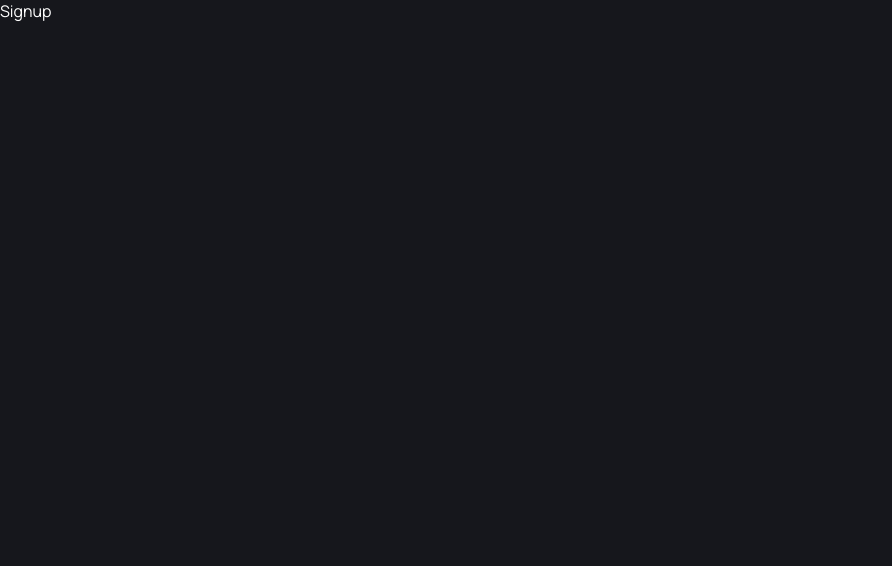
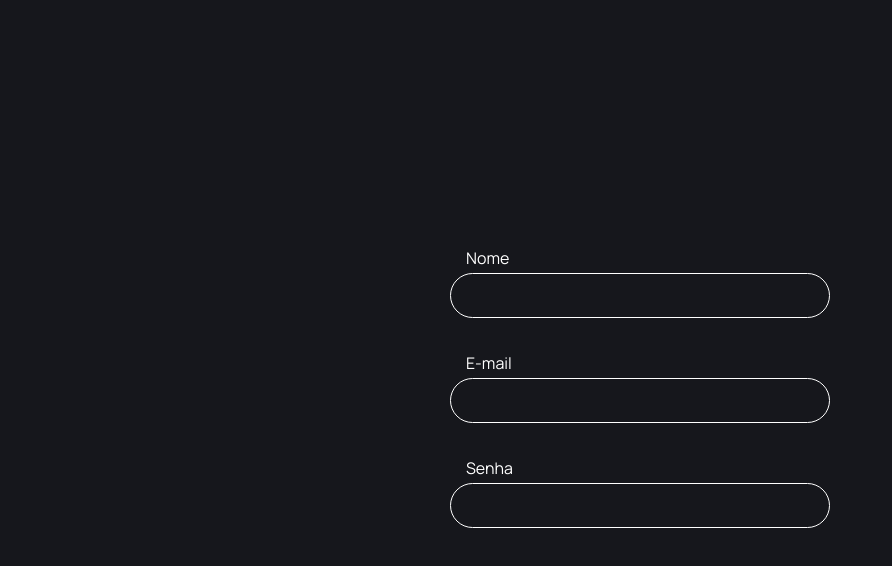
Before and after one commit to MarlonChi/pay-you-first, a React (Vite) app in the folder web/: page / in a window 1280 px wide. Shown: the top 566 px of the page, without its empty margins (0-892 px from the left). Built offline with nearby package versions, Linux system fonts and the light colour scheme.

Commit message:
feat: input and signUp page

```diff
--- /dev/null
+++ b/web/src/components/InputField/index.jsx
@@ -0,0 +1,12 @@
+import * as S from "./styles";
+
+const InputField = ({ label, type, name, ...props }) => {
+  return (
+    <S.Box {...props}>
+      <S.Label htmlFor={name}>{label}</S.Label>
+      <S.Input type={type} name={name} id={name} />
+    </S.Box>
+  );
+};
+
+export default InputField;
--- /dev/null
+++ b/web/src/components/InputField/styles.js
@@ -0,0 +1,20 @@
+import { styled } from "styled-components";
+
+export const Box = styled.div`
+  display: flex;
+  flex-direction: column;
+  margin-bottom: 3rem;
+`;
+
+export const Label = styled.label`
+  padding: 0.4rem 1.6rem;
+`;
+
+export const Input = styled.input`
+  background: transparent;
+  border: 1px solid #fff;
+  border-radius: 20rem;
+  height: 4.5rem;
+  color: #fff;
+  padding: 1.2rem 0.8rem;
+`;
--- /dev/null
+++ b/web/src/components/index.js
@@ -0,0 +1,3 @@
+import InputField from "./InputField";
+
+export { InputField };
--- a/web/src/pages/Signup/index.jsx
+++ b/web/src/pages/Signup/index.jsx
@@ -1,5 +1,17 @@
+import { InputField } from "../../components";
+
+import * as S from "./styles";
+
 const Signup = () => {
-  return <div>Signup</div>;
+  return (
+    <S.Main>
+      <S.Form>
+        <InputField type="text" name="name" label="Nome" />
+        <InputField type="email" name="email" label="E-mail" />
+        <InputField type="password" name="password" label="Senha" />
+      </S.Form>
+    </S.Main>
+  );
 };
 
 export default Signup;
--- /dev/null
+++ b/web/src/pages/Signup/styles.js
@@ -0,0 +1,15 @@
+import { styled } from "styled-components";
+
+export const Main = styled.main`
+  display: flex;
+  justify-content: center;
+  align-items: center;
+  height: 100vh;
+`;
+
+export const Form = styled.form`
+  display: flex;
+  flex-direction: column;
+  max-width: 38rem;
+  width: 100%;
+`;
--- a/web/src/styles/Theme/global.js
+++ b/web/src/styles/Theme/global.js
@@ -20,5 +20,9 @@ ${({ theme }) => css`
     background: ${theme.colors.raisinBlack};
     color: ${theme.colors.white};
   }
+
+  input {
+    font-size: 1.6rem;
+  }
 `}
 `;
```
